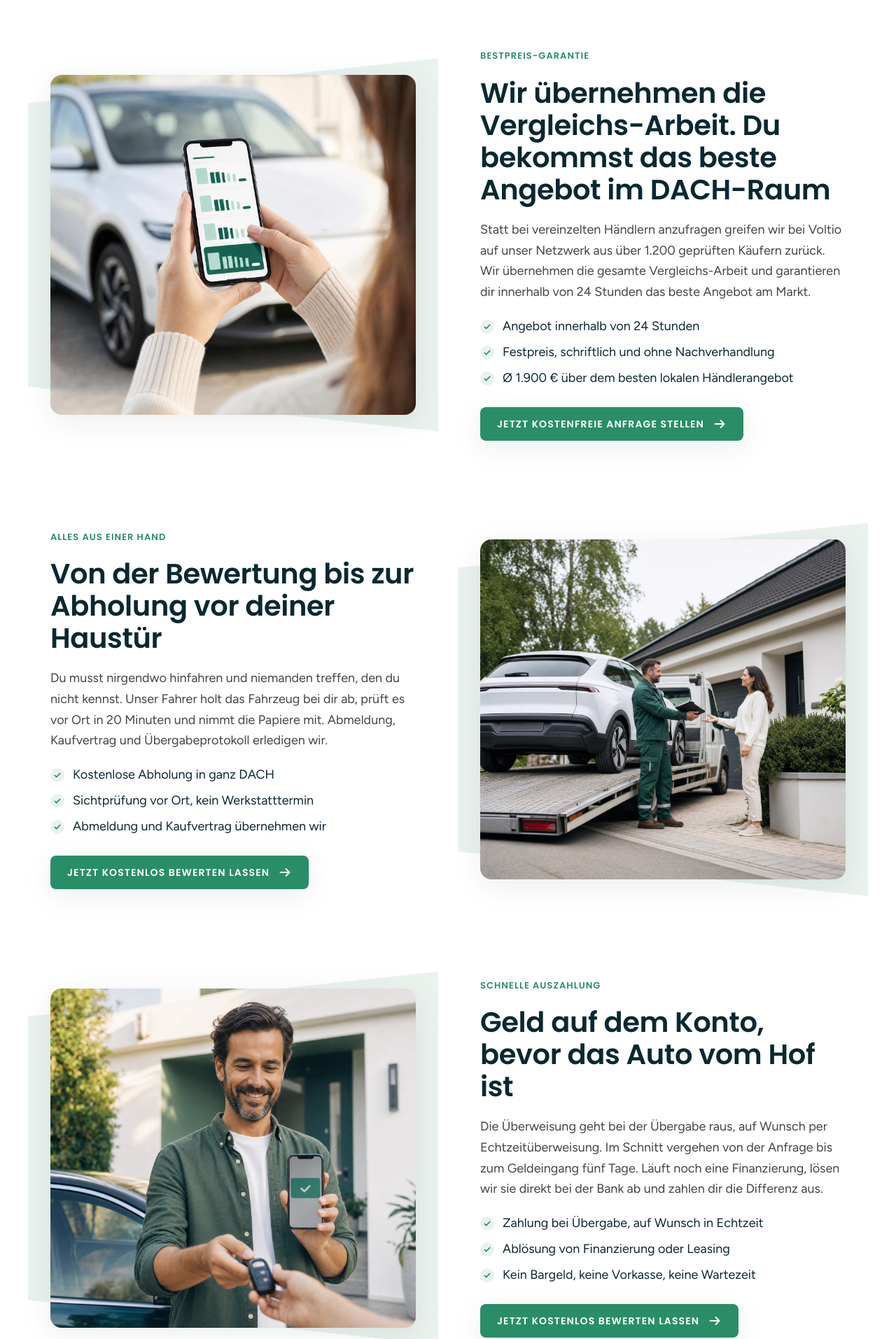
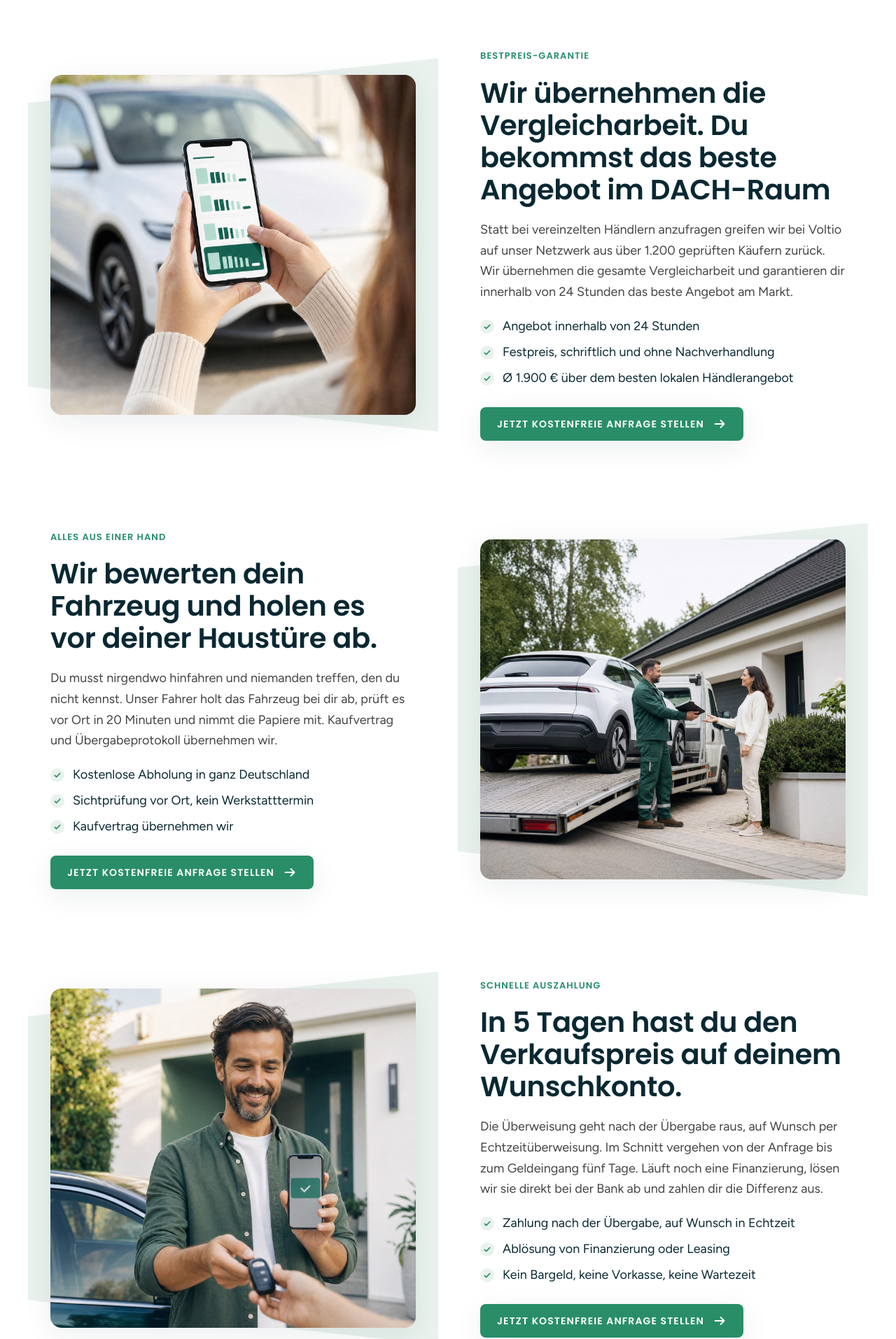
Before and after one commit to epimkin02-cmyk/voltio, a Next.js app: page / in a window 1280 px wide. Shown: the part 5074-6988 px from the top of the page at 70% size. Built offline with nearby package versions, Linux system fonts and the light colour scheme; no server answers.

Commit message:
Vergleicharbeit, Abholung- und Auszahlungs-Block mit neuer Copy und CTAs
Co-Authored-By: Claude Fable 5.1 <noreply@anthropic.com>

```diff
--- a/src/data/mocks/home.ts
+++ b/src/data/mocks/home.ts
@@ -171,8 +171,8 @@ export const homeContent: HomeContent = {
     {
       intro: "So funktioniert es:",
       eyebrow: "BESTPREIS-GARANTIE",
-      heading: "Wir übernehmen die Vergleichs-Arbeit. Du bekommst das beste Angebot im DACH-Raum",
-      body: "Statt bei vereinzelten Händlern anzufragen greifen wir bei Voltio auf unser Netzwerk aus über 1.200 geprüften Käufern zurück. Wir übernehmen die gesamte Vergleichs-Arbeit und garantieren dir innerhalb von 24 Stunden das beste Angebot am Markt.",
+      heading: "Wir übernehmen die Vergleicharbeit. Du bekommst das beste Angebot im DACH-Raum",
+      body: "Statt bei vereinzelten Händlern anzufragen greifen wir bei Voltio auf unser Netzwerk aus über 1.200 geprüften Käufern zurück. Wir übernehmen die gesamte Vergleicharbeit und garantieren dir innerhalb von 24 Stunden das beste Angebot am Markt.",
       points: [
         "Angebot innerhalb von 24 Stunden",
         "Festpreis, schriftlich und ohne Nachverhandlung",
@@ -188,14 +188,14 @@ export const homeContent: HomeContent = {
     },
     {
       eyebrow: "ALLES AUS EINER HAND",
-      heading: "Von der Bewertung bis zur Abholung vor deiner Haustür",
-      body: "Du musst nirgendwo hinfahren und niemanden treffen, den du nicht kennst. Unser Fahrer holt das Fahrzeug bei dir ab, prüft es vor Ort in 20 Minuten und nimmt die Papiere mit. Abmeldung, Kaufvertrag und Übergabeprotokoll erledigen wir.",
+      heading: "Wir bewerten dein Fahrzeug und holen es vor deiner Haustüre ab.",
+      body: "Du musst nirgendwo hinfahren und niemanden treffen, den du nicht kennst. Unser Fahrer holt das Fahrzeug bei dir ab, prüft es vor Ort in 20 Minuten und nimmt die Papiere mit. Kaufvertrag und Übergabeprotokoll übernehmen wir.",
       points: [
-        "Kostenlose Abholung in ganz DACH",
+        "Kostenlose Abholung in ganz Deutschland",
         "Sichtprüfung vor Ort, kein Werkstatttermin",
-        "Abmeldung und Kaufvertrag übernehmen wir",
+        "Kaufvertrag übernehmen wir",
       ],
-      cta: CTA,
+      cta: { label: "Jetzt kostenfreie Anfrage stellen", href: "#anfrage" },
       image: {
         src: "/assets/images/benefit-2.jpg",
         alt: "Elektroauto wird vor einem Wohnhaus auf einen Transporter geladen",
@@ -205,14 +205,14 @@ export const homeContent: HomeContent = {
     },
     {
       eyebrow: "SCHNELLE AUSZAHLUNG",
-      heading: "Geld auf dem Konto, bevor das Auto vom Hof ist",
-      body: "Die Überweisung geht bei der Übergabe raus, auf Wunsch per Echtzeitüberweisung. Im Schnitt vergehen von der Anfrage bis zum Geldeingang fünf Tage. Läuft noch eine Finanzierung, lösen wir sie direkt bei der Bank ab und zahlen dir die Differenz aus.",
+      heading: "In 5 Tagen hast du den Verkaufspreis auf deinem Wunschkonto.",
+      body: "Die Überweisung geht nach der Übergabe raus, auf Wunsch per Echtzeitüberweisung. Im Schnitt vergehen von der Anfrage bis zum Geldeingang fünf Tage. Läuft noch eine Finanzierung, lösen wir sie direkt bei der Bank ab und zahlen dir die Differenz aus.",
       points: [
-        "Zahlung bei Übergabe, auf Wunsch in Echtzeit",
+        "Zahlung nach der Übergabe, auf Wunsch in Echtzeit",
         "Ablösung von Finanzierung oder Leasing",
         "Kein Bargeld, keine Vorkasse, keine Wartezeit",
       ],
-      cta: CTA,
+      cta: { label: "Jetzt kostenfreie Anfrage stellen", href: "#anfrage" },
       image: {
         src: "/assets/images/benefit-3.jpg",
         alt: "Verkäufer mit Zahlungsbestätigung auf dem Smartphone bei der Schlüsselübergabe",
```
